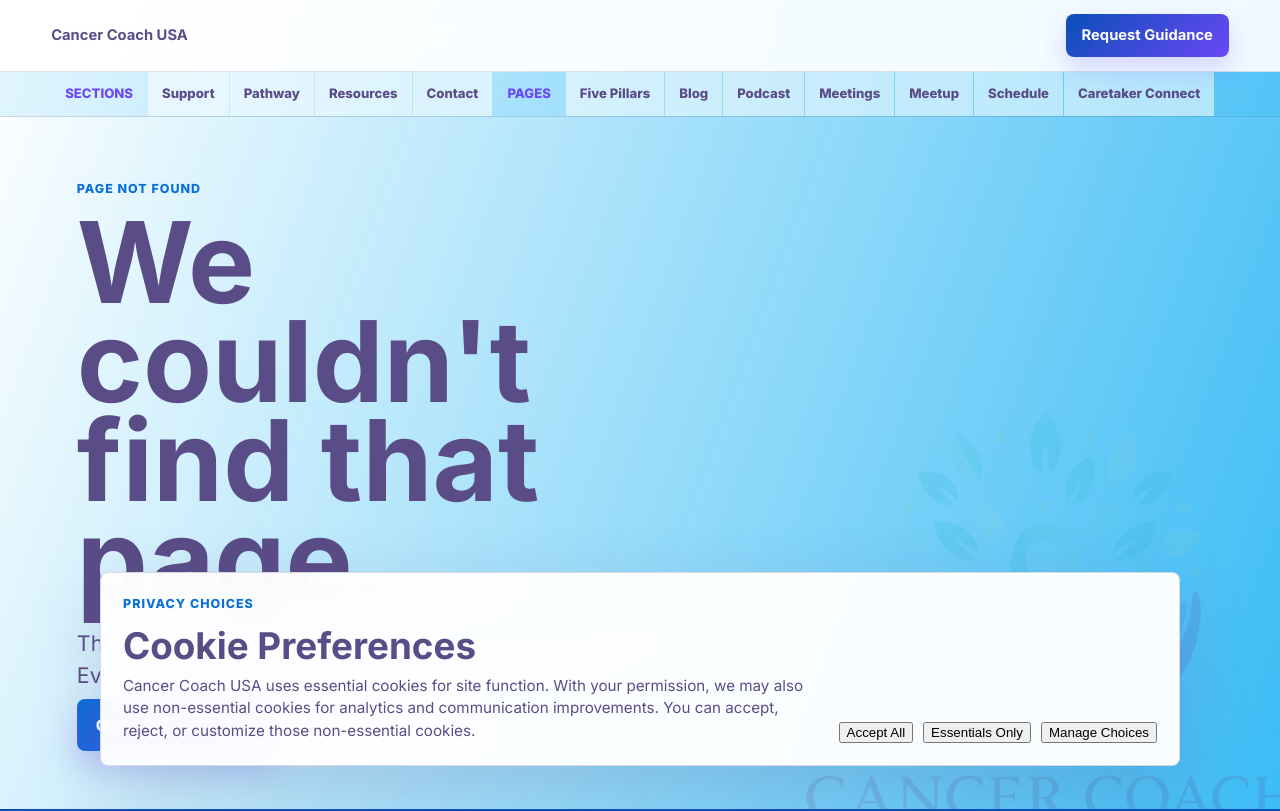
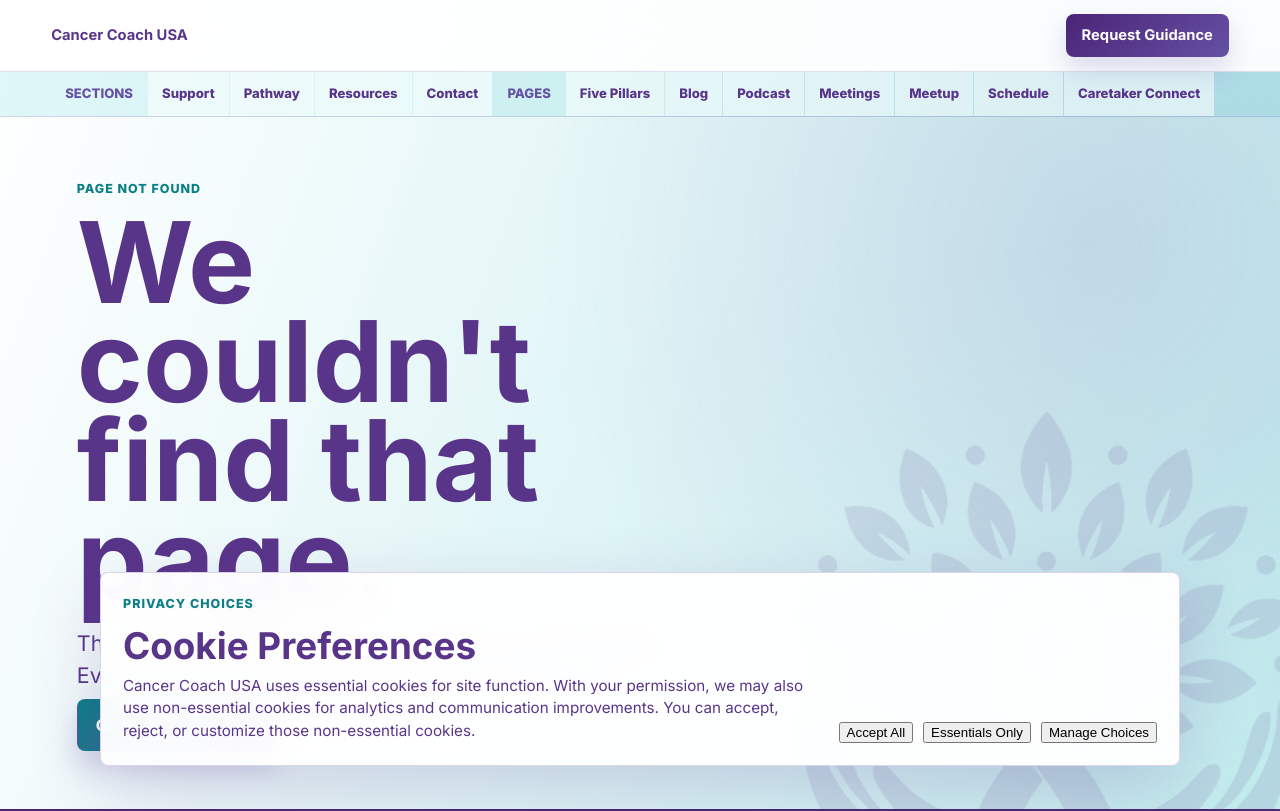
Before and after one commit to frankclay-SQG/cancercoachusa, a website: page 404.html in a window 1280 px wide. Shown: the top 811 px of the page. Drawn offline with Linux system fonts and the light colour scheme; files whose address does not match are found by name.

Commit message:
Match the site's colors to the logo (#8)
- Retune the brand color variables to the logo palette: deep purple,
  coach purple, hand violet, ribbon teal, text teal, and mint
- Soften the bright sky-blue section washes to light teal tints
- Replace the faint full-logo watermark (which vanished on blue and was cut
  off mid-word) with the purple tree-and-hands emblem
- Make light text on dark sections and the footer disclaimer near-white
- Mint labels on dark sections; headline gradient now teal to purple


Claude-Session: https://claude.ai/code/session_019ju8wm75L7d4DwjcxLNB5m

Co-authored-by: Claude <noreply@anthropic.com>

```diff
--- a/styles.css
+++ b/styles.css
@@ -1,27 +1,28 @@
 :root {
-  --brand-sky: #22B4F4;
-  --brand-blue: #0A6FD9;
-  --brand-royal: #0A4FB8;
-  --brand-violet: #6B47F5;
-  --brand-pink: #F34D97;
-  --brand-plum: #5A4C86;
-  --sky-rgb: 34, 180, 244;
-  --blue-rgb: 10, 111, 217;
-  --royal-rgb: 10, 79, 184;
-  --violet-rgb: 107, 71, 245;
-  --pink-rgb: 243, 77, 151;
-  --plum-rgb: 90, 76, 134;
+  /* Palette matched to the Cancer Coach USA logo (see the brand kit). */
+  --brand-sky: #15B9C3;     /* Ribbon Teal */
+  --brand-blue: #0B7F86;    /* Text Teal */
+  --brand-royal: #4B2577;   /* Deep Purple */
+  --brand-violet: #6550A4;  /* Hand Violet */
+  --brand-pink: #87CAA1;    /* Mint */
+  --brand-plum: #59358A;    /* Coach Purple */
+  --sky-rgb: 21, 185, 195;
+  --blue-rgb: 11, 127, 134;
+  --royal-rgb: 75, 37, 119;
+  --violet-rgb: 101, 80, 164;
+  --pink-rgb: 135, 202, 161;
+  --plum-rgb: 89, 53, 138;
   --ink: var(--brand-royal);
   --charcoal: var(--brand-plum);
   --graphite: var(--brand-plum);
   --steel: var(--brand-violet);
   --silver: var(--brand-sky);
-  --mist: #eef9ff;
-  --pearl: #f7fbff;
+  --mist: #f1f9f9;
+  --pearl: #fbf9fd;
   --paper: #ffffff;
   --sage: var(--brand-blue);
   --amber: var(--brand-pink);
-  --accent-gradient: linear-gradient(135deg, var(--brand-sky), var(--brand-blue), var(--brand-violet), var(--brand-pink));
+  --accent-gradient: linear-gradient(135deg, var(--brand-blue), var(--brand-violet), var(--brand-royal));
   --shadow: 0 20px 60px rgba(var(--plum-rgb), 0.16);
   --radius: 8px;
 }
@@ -474,12 +475,18 @@ h3 {
   color: var(--mist);
 }
 
+.pathway-section .eyebrow,
+.feature-pillar .eyebrow,
+.site-footer .eyebrow {
+  color: var(--brand-pink);
+}
+
 .pathway-section h2 {
   color: var(--paper);
 }
 
 .pathway-copy p:not(.eyebrow) {
-  color: rgba(var(--sky-rgb), 0.78);
+  color: rgba(255, 255, 255, 0.82);
   font-size: 1.04rem;
 }
 
@@ -507,12 +514,12 @@ h3 {
 
 .timeline p {
   margin-bottom: 0;
-  color: rgba(var(--sky-rgb), 0.78);
+  color: rgba(255, 255, 255, 0.82);
 }
 
 .resources-section {
   background:
-    linear-gradient(180deg, rgba(var(--sky-rgb), 0.76), rgba(255, 255, 255, 0.98)),
+    linear-gradient(180deg, rgba(var(--sky-rgb), 0.2), rgba(255, 255, 255, 0.98)),
     var(--mist);
 }
 
@@ -565,7 +572,8 @@ h3 {
   padding: 180px clamp(22px, 6vw, 88px) 58px;
   overflow: hidden;
   background:
-    linear-gradient(110deg, rgba(255, 255, 255, 0.98), rgba(var(--sky-rgb), 0.88)),
+    radial-gradient(circle at 85% 30%, rgba(var(--violet-rgb), 0.14), transparent 45%),
+    linear-gradient(110deg, rgba(255, 255, 255, 0.98), rgba(var(--sky-rgb), 0.22)),
     var(--mist);
 }
 
@@ -576,8 +584,8 @@ h3 {
   width: min(54vw, 620px);
   aspect-ratio: 1;
   content: "";
-  background: url("assets/cancer-coach-usa-logo.png") center / contain no-repeat;
-  opacity: 0.12;
+  background: url("assets/emblem-purple.png") center / contain no-repeat;
+  opacity: 0.1;
   pointer-events: none;
 }
 
@@ -626,7 +634,7 @@ h3 {
   gap: clamp(28px, 6vw, 76px);
   align-items: center;
   background:
-    linear-gradient(180deg, rgba(var(--sky-rgb), 0.8), rgba(255, 255, 255, 0.98)),
+    linear-gradient(180deg, rgba(var(--sky-rgb), 0.2), rgba(255, 255, 255, 0.98)),
     var(--mist);
 }
 
@@ -739,7 +747,7 @@ h3 {
 }
 
 .feature-pillar p {
-  color: rgba(var(--sky-rgb), 0.78);
+  color: rgba(255, 255, 255, 0.82);
 }
 
 .pillar-cta {
@@ -748,7 +756,7 @@ h3 {
   gap: 28px;
   align-items: end;
   background:
-    linear-gradient(180deg, rgba(var(--sky-rgb), 0.74), rgba(255, 255, 255, 0.98)),
+    linear-gradient(180deg, rgba(var(--sky-rgb), 0.2), rgba(255, 255, 255, 0.98)),
     var(--mist);
 }
 
@@ -1034,7 +1042,7 @@ h3 {
   width: min(54vw, 620px);
   aspect-ratio: 1;
   content: "";
-  background: url("assets/cancer-coach-usa-logo.png") center / contain no-repeat;
+  background: url("assets/emblem-purple.png") center / contain no-repeat;
   opacity: 0.1;
   pointer-events: none;
 }
@@ -2307,7 +2315,7 @@ body.book-popup-open {
   display: flex;
   flex-wrap: wrap;
   gap: 14px;
-  color: rgba(var(--sky-rgb), 0.84);
+  color: rgba(255, 255, 255, 0.82);
   font-size: 0.86rem;
   font-weight: 800;
 }
@@ -2326,7 +2334,7 @@ body.book-popup-open {
 .footer-disclaimer {
   max-width: 980px;
   margin: 0;
-  color: rgba(var(--sky-rgb), 0.72);
+  color: rgba(255, 255, 255, 0.82);
   font-size: 0.82rem;
 }
 
```
Also changed, not shown: assets/emblem-purple.png (added).
